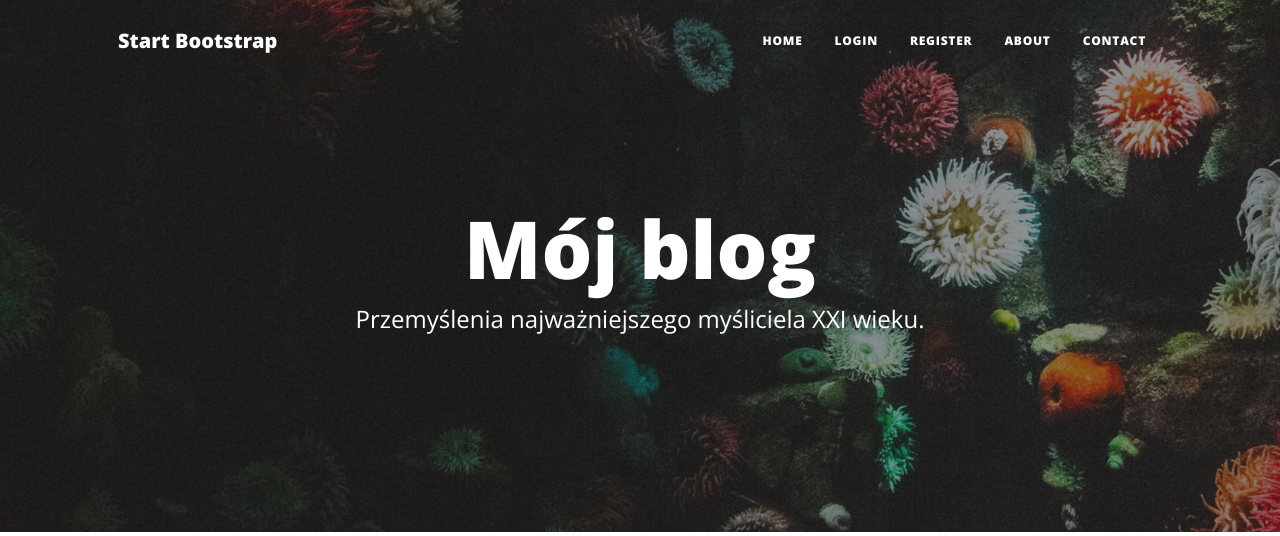
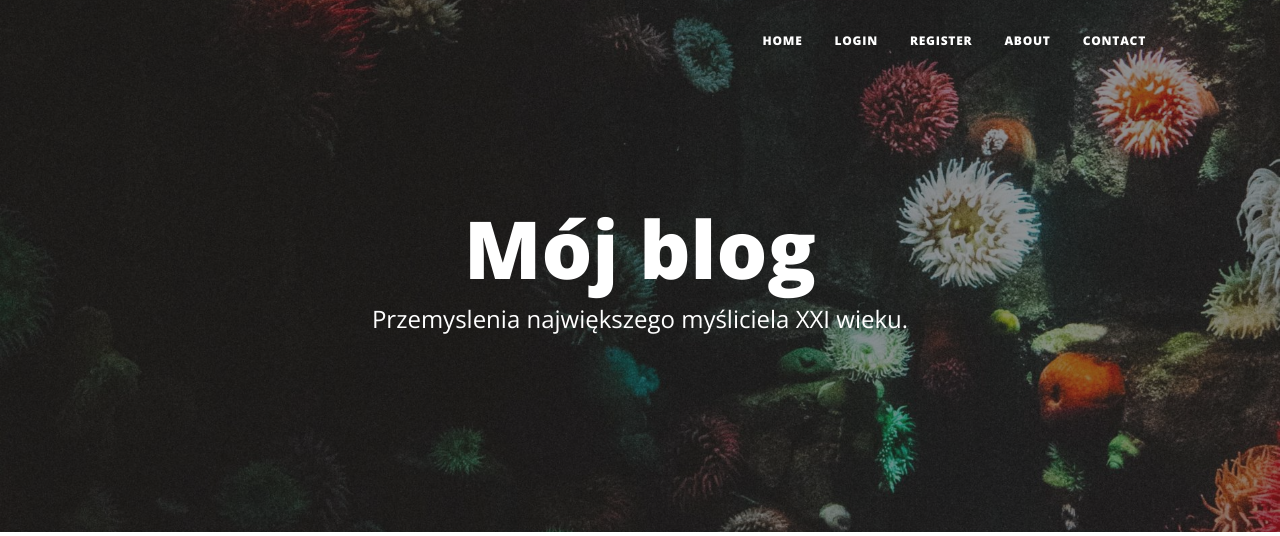
Before and after one commit to artur1137/Python-course-blog-website, a Flask app: page / in a window 1280 px wide. Shown: the top 536 px of the page. Run offline with Flask 3, Linux system fonts and the light colour scheme; data that the repository does not hold is empty; some libraries are stand-ins or nearby versions.

Commit message:
Change home page heading

```diff
--- a/main.py
+++ b/main.py
@@ -44,6 +44,7 @@ class Base(DeclarativeBase):
 
 
 app.config['SQLALCHEMY_DATABASE_URI'] = os.environ.get("DB_URL", "sqlite:///posts.db")
+# app.config['SQLALCHEMY_DATABASE_URI'] = "sqlite:///posts.db"
 db = SQLAlchemy(model_class=Base)
 db.init_app(app)
 
--- a/templates/header.html
+++ b/templates/header.html
@@ -8,7 +8,7 @@
     />
     <meta name="description" content="" />
     <meta name="author" content="" />
-    <title>Angela's Blog</title>
+    <title>Mój blog</title>
     {% block styles %}
     <!-- Load Bootstrap-Flask CSS here -->
     {{ bootstrap.load_css() }}
@@ -44,7 +44,7 @@
     <!-- Navigation-->
     <nav class="navbar navbar-expand-lg navbar-light" id="mainNav">
       <div class="container px-4 px-lg-5">
-        <a class="navbar-brand" href="/">Start Bootstrap</a>
+        <!--<a class="navbar-brand" href="/">Start Bootstrap</a>-->
         <button
           class="navbar-toggler"
           type="button"
--- a/templates/index.html
+++ b/templates/index.html
@@ -10,7 +10,7 @@
       <div class="col-md-10 col-lg-8 col-xl-7">
         <div class="site-heading">
           <h1>Mój blog</h1>
-          <span class="subheading">Przemyślenia najważniejszego myśliciela XXI wieku.</span>
+          <span class="subheading">Przemyslenia największego myśliciela XXI wieku.</span>
         </div>
       </div>
     </div>
```
